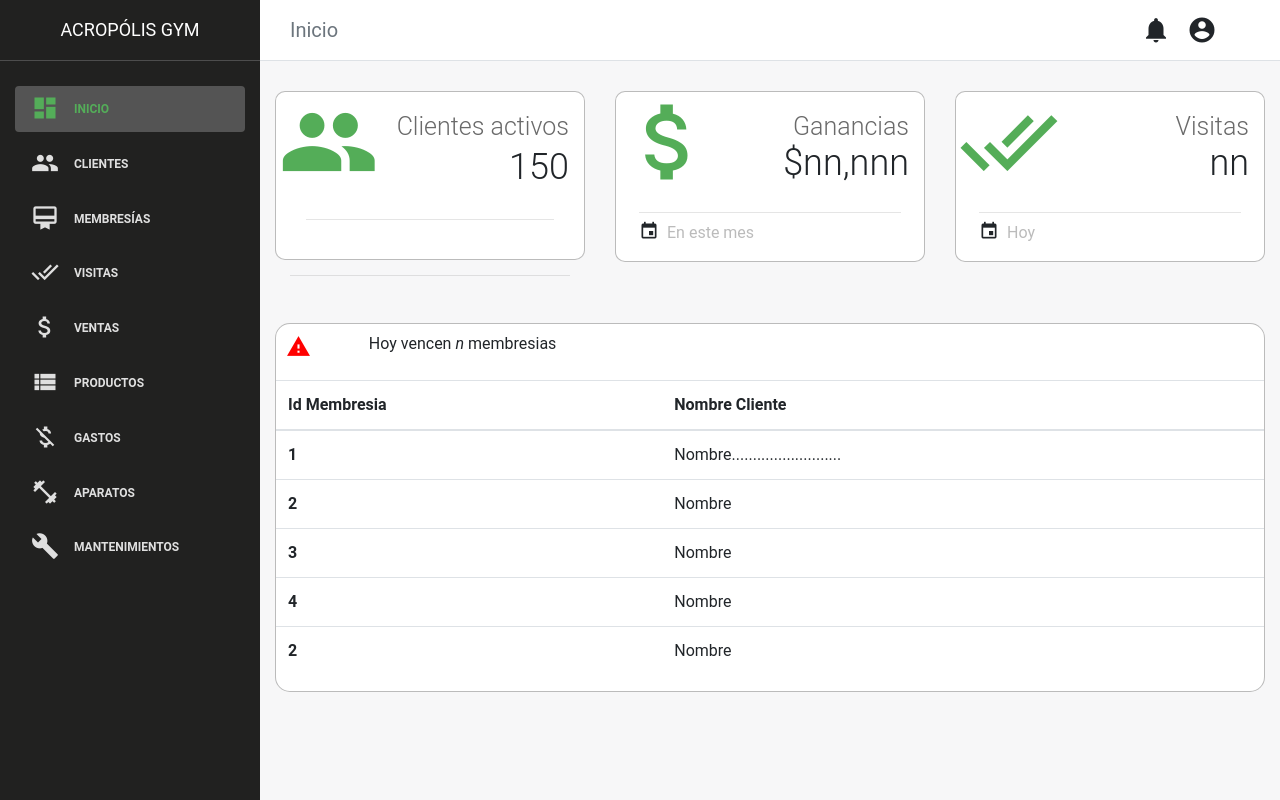
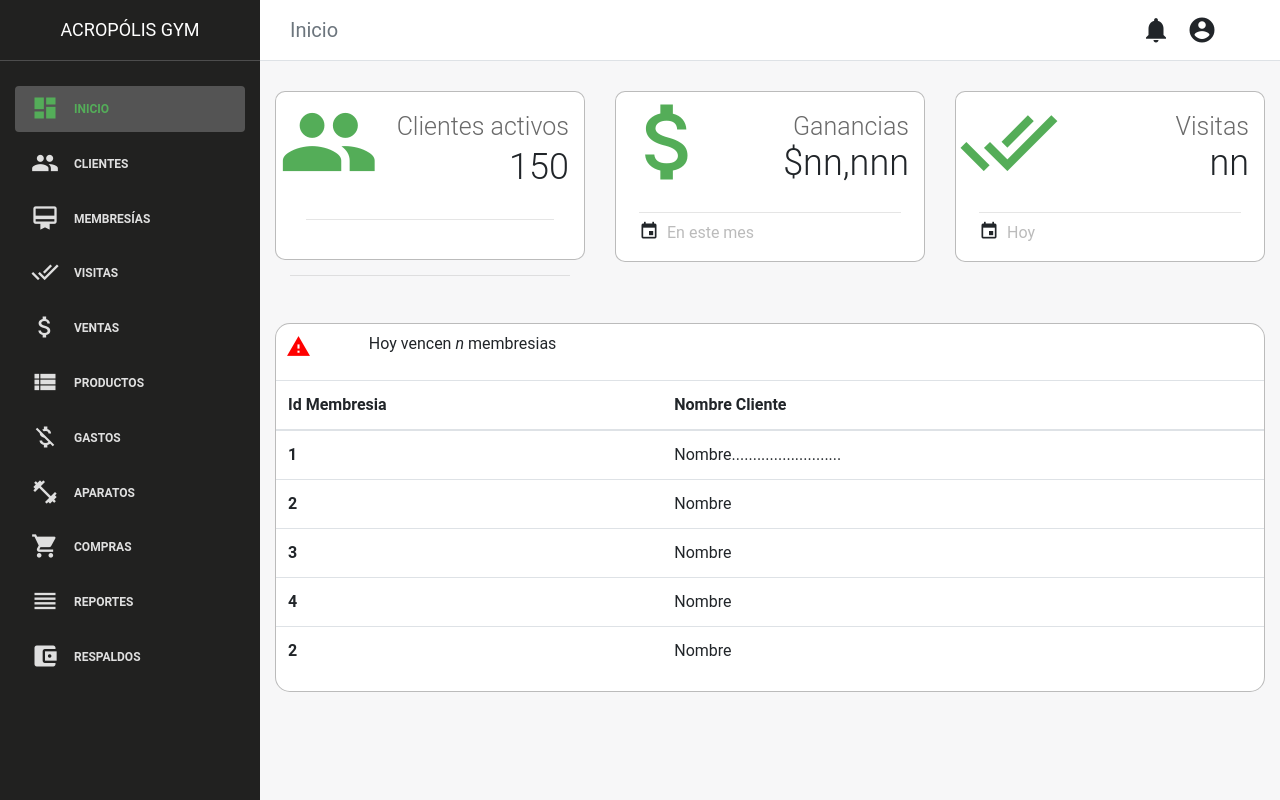
Before and after one commit to LunaMan01/sfgym, a PHP site: page / in a window 1280 px wide. Run offline with PHP 8.4, Linux system fonts and the light colour scheme.

Commit message:
Navegacion

```diff
--- a/html/clientes-components/clientes.html
+++ b/html/clientes-components/clientes.html
@@ -1,4 +1,6 @@
 <div class="container">
+
+
     <div class="row">
         <!-- Ingresar aqui columnas y contenido  -->
         <div class="col-12">
@@ -55,4 +57,6 @@
 </div>
 
 
+
+
 <!-- <script src="js/clientes.js" type="text/javascript"></script> -->
--- /dev/null
+++ b/html/membresias-components/membresias.html
@@ -0,0 +1 @@
+<h1>membresias</h1>
--- a/index.html
+++ b/index.html
@@ -16,32 +16,32 @@
 
 	<link rel="stylesheet" type="text/css" href="css/estilos.css">
 
-
-
+	<link rel="stylesheet" href="https://cdnjs.cloudflare.com/ajax/libs/toastr.js/latest/css/toastr.min.css">
 </head>
 
 <body>
 	<!-- Modal -->
-	<div class="modal fade" id="exampleModal" tabindex="-1" role="dialog" aria-labelledby="exampleModalLabel"
+	<div class="modal fade" id="eliminar-modal" tabindex="-1" role="dialog" aria-labelledby="exampleModalLabel"
 		aria-hidden="true">
 		<div class="modal-dialog" role="document">
 			<div class="modal-content">
 				<div class="modal-header">
-					<h5 class="modal-title" id="exampleModalLabel">Modal title</h5>
+					<h5 class="modal-title" id="exampleModalLabel">Eliminar</h5>
 					<button type="button" class="close" data-dismiss="modal" aria-label="Close">
 						<span aria-hidden="true">&times;</span>
 					</button>
 				</div>
 				<div class="modal-body">
-					...
+					Seguro que desea eliminar este registro
 				</div>
 				<div class="modal-footer">
-					<button type="button" class="btn btn-secondary" data-dismiss="modal">Close</button>
-					<button type="button" class="btn btn-primary">Save changes</button>
+					<button type="button" class="btn btn-secondary" data-dismiss="modal">Cancelar</button>
+					<button type="button" class="btn btn-primary">Confirmar</button>
 				</div>
 			</div>
 		</div>
 	</div>
+
 	<!-- ------------------------- -->
 	<div class="wrapper">
 		<div class="sidebar" data-color="sidebarcolor" id="sidebarmenu">
@@ -67,46 +67,58 @@
 							<p>Clientes</p>
 						</a>
 					</li>
-					<li class="nav-item">
-						<a href="#" class="nav-link">
+					<li class="nav-item" id="li-membresias">
+						<a href="#" class="nav-link" id="membresias-link">
 							<i class="material-icons">card_membership</i>
 							<p>Membresías</p>
 						</a>
 					</li>
-					<li class="nav-item">
-						<a href="#" class="nav-link">
+					<li class="nav-item" id="li-visitas">
+						<a href="#" class="nav-link" id="visitas-link">
 							<i class="material-icons">done_all</i>
 							<p>Visitas</p>
 						</a>
 					</li>
-					<li class="nav-item">
-						<a href="#" class="nav-link">
+					<li class="nav-item" id="li-ventas">
+						<a href="#" class="nav-link" id="ventas-link">
 							<i class="material-icons">attach_money</i>
 							<p>Ventas</p>
 						</a>
 					</li>
-					<li class="nav-item">
-						<a href="#" class="nav-link">
+					<li class="nav-item" id="li-productos">
+						<a href="#" class="nav-link" id="productos-link">
 							<i class="material-icons">view_list</i>
 							<p>Productos</p>
 						</a>
 					</li>
-					<li class="nav-item">
-						<a href="#" class="nav-link">
+					<li class="nav-item" id="li-gastos">
+						<a href="#" class="nav-link" id="gastos-link">
 							<i class="material-icons">money_off</i>
 							<p>Gastos</p>
 						</a>
 					</li>
-					<li class="nav-item">
-						<a href="#" class="nav-link">
+					<li class="nav-item" id="li-aparatos">
+						<a href="#" class="nav-link" id="aparatos-link">
 							<i class="material-icons">fitness_center</i>
 							<p>Aparatos</p>
 						</a>
 					</li>
-					<li class="nav-item">
-						<a href="#" class="nav-link">
-							<i class="material-icons">build</i>
-							<p>Mantenimientos</p>
+					<li class="nav-item" id="li-compras">
+						<a href="#" class="nav-link" id="compras-link">
+							<i class="material-icons">shopping_cart</i>
+							<p>Compras</p>
+						</a>
+					</li>
+					<li class="nav-item" id="li-reportes">
+						<a href="#" class="nav-link" id="reportes-link">
+							<i class="material-icons">reorder</i>
+							<p>Reportes</p>
+						</a>
+					</li>
+					<li class="nav-item" id="li-respaldos">
+						<a href="#" class="nav-link" id="respaldos-link">
+							<i class="material-icons">account_balance_wallet</i>
+							<p>Respaldos</p>
 						</a>
 					</li>
 
@@ -144,6 +156,7 @@
 			<div class="content">
 				<!--Contenido Principal-->
 
+
 			</div>
 
 
@@ -161,7 +174,8 @@
 		integrity="sha384-JjSmVgyd0p3pXB1rRibZUAYoIIy6OrQ6VrjIEaFf/nJGzIxFDsf4x0xIM+B07jRM"
 		crossorigin="anonymous"></script>
 	<script src="js/light-bootstrap-dashboard.js" type="text/javascript"></script>
-	<script src="js/menu-controller.js"></script>
+	<script src="js/menu-controller.js" type="module"></script>
+	<script src="js/components.js"></script>
 
 </body>
 
--- a/js/menu-controller.js
+++ b/js/menu-controller.js
@@ -1,25 +1,28 @@
-
 const inicioLink = document.querySelector('#inicio-link');
 const clientesLink = document.querySelector('#clientes-link');
+const membresiasLink = document.querySelector('#membresias-link');
+const visitasLink = document.querySelector('#visitas-link');
+const ventasLink = document.querySelector('#ventas-link');
+const productosLink = document.querySelector('#productos-link');
+const gastosLink = document.querySelector('#gastos-link');
+const aparatosLink = document.querySelector('#aparatos-link');
+const comprasLink = document.querySelector('#compras-link');
+const reportesLink = document.querySelector('#reportes-link');
+const respaldosLink = document.querySelector('#respaldos-link');
 const content = document.querySelector('.content');
 const divAdicional = document.querySelector('#elementos-adicionales');
 
 
-
-
-
-load('html/inicio.html', content);
-
-clientesLink.addEventListener('click', function () {
+const abrirClientes = () => {
     limpiarDivAdicional();
     document.querySelector('.active').classList.remove('active');
     document.querySelector('#li-clientes').className = 'active';
     load('html/clientes-components/clientes.html', content);
 
 
-    let addButton = '<div class="d-flex btn-add"><button class="btn btn-outline-success btn-sm my-2 my-sm-0 mr-3 rounded-pill" type="button" id="add-cliente-btn">Añadir cliente</button></div>';
-    let crearReporteButton = '<div class="d-flex btn-add-reporte"><button class="btn btn-outline-success btn-sm my-2 my-sm-0 mr-3 rounded-pill" type="submit" id="reporte-cliente-btn">Crear reporte</button><div>';
-    let buscarInput = '<div class"d-flex" id="buscar-div"><input class="form-control  rounded-pill search" type="search" placeholder="Search" aria-label="Search" id="buscar-cliente-input"></div>';
+    let addButton = new Button('Añadir cliente','add-cliente-btn').getButton();
+    let crearReporteButton = new Button('Reporte cliente','reporte-cliente-btn').getButton();
+    let buscarInput = new SearchInput('buscar-cliente-input').getSearchInput();
 
 
 
@@ -45,16 +48,40 @@ clientesLink.addEventListener('click', function () {
     document.head.appendChild(scriptEliminarCliente);
 
     document.querySelector('#titulo-modulo').textContent = 'Clientes';
-});
+};
+
+class Button {
+    constructor(text, id) {
+        this.text = text;
+        this.id = id;
+    }
+
+    getButton() {
+        return `
+            <div class="d-flex btn-add">
+            <button class="btn btn-outline-success btn-sm my-2 my-sm-0 mr-3 rounded-pill" type="button" id="${this.id}">${this.text}</button>
+            </div>
+        `;
+    }
+}
+
+class SearchInput {
+    constructor (id) {
+        this.id = id;
+    }
+
+    getSearchInput() {
+        return `
+        <div class"d-flex" id="buscar-div">
+            <input class="form-control  rounded-pill search" type="search" placeholder="Buscar" aria-label="Search" id="${this.id}">
+        </div>`;
+    }
+}
+
+load('html/inicio.html', content);
+
 
 inicioLink.addEventListener('click', function () {
-    removefile('clientes','js');
-
-
-    document.querySelector('#add-cliente-btn').remove();
-
-
-    divAdicional.innerHTML = '';
     limpiarDivAdicional();
     document.querySelector('.active').classList.remove('active');
     document.querySelector('#li-inicio').className = 'active';
@@ -64,8 +91,311 @@ inicioLink.addEventListener('click', function () {
 
 
 
+
+clientesLink.addEventListener('click',  abrirClientes);
+
+
+membresiasLink.addEventListener('click',  () => {
+    limpiarDivAdicional();
+    document.querySelector('.active').classList.remove('active');
+    document.querySelector('#li-membresias').className = 'active';
+    load('html/membresias-components/membresias.html', content);
+
+
+    let addButton = new Button('Añadir membresía','add-membresia-btn').getButton();
+    let crearReporteButton = new Button('Reporte membresia','reporte-membresia-btn').getButton();
+    let buscarInput = new SearchInput('buscar-membresia-input').getSearchInput();
+
+
+    divAdicional.innerHTML += addButton;
+    divAdicional.innerHTML += crearReporteButton;
+    divAdicional.innerHTML += buscarInput;
+
+    // let script = document.createElement('script');
+    // script.setAttribute('src', 'js/clientes/clientes.js');
+    // script.setAttribute('id', 'clientes-script');
+    // document.head.appendChild(script);
+
+    // let scriptMostrarClientes = document.createElement('script');
+    // scriptMostrarClientes.setAttribute('src', 'js/clientes/mostrar-clientes.js');
+    // document.head.appendChild(scriptMostrarClientes);
+
+    // let scriptEditarCliente = document.createElement('script');
+    // scriptEditarCliente.setAttribute('src', 'js/clientes/editar-cliente.js');
+    // document.head.appendChild(scriptEditarCliente);
+
+    // let scriptEliminarCliente = document.createElement('script');
+    // scriptEliminarCliente.setAttribute('src', 'js/clientes/eliminar-cliente.js');
+    // document.head.appendChild(scriptEliminarCliente);
+
+    document.querySelector('#titulo-modulo').textContent = 'Membresías';
+});
+
+visitasLink.addEventListener('click',  () => {
+    limpiarDivAdicional();
+    document.querySelector('.active').classList.remove('active');
+    document.querySelector('#li-visitas').className = 'active';
+    load('html/visitas-components/visitas.html', content);
+
+    let addButton = new Button('Añadir visita','add-visita-btn').getButton();
+    let crearReporteButton = new Button('Crear reporte','reporte-membresia-btn').getButton();
+    let buscarInput = new SearchInput('buscar-visita-input').getSearchInput();
+
+
+    divAdicional.innerHTML += addButton;
+    divAdicional.innerHTML += crearReporteButton;
+    divAdicional.innerHTML += buscarInput;
+
+    // let script = document.createElement('script');
+    // script.setAttribute('src', 'js/clientes/clientes.js');
+    // script.setAttribute('id', 'clientes-script');
+    // document.head.appendChild(script);
+
+    // let scriptMostrarClientes = document.createElement('script');
+    // scriptMostrarClientes.setAttribute('src', 'js/clientes/mostrar-clientes.js');
+    // document.head.appendChild(scriptMostrarClientes);
+
+    // let scriptEditarCliente = document.createElement('script');
+    // scriptEditarCliente.setAttribute('src', 'js/clientes/editar-cliente.js');
+    // document.head.appendChild(scriptEditarCliente);
+
+    // let scriptEliminarCliente = document.createElement('script');
+    // scriptEliminarCliente.setAttribute('src', 'js/clientes/eliminar-cliente.js');
+    // document.head.appendChild(scriptEliminarCliente);
+
+    document.querySelector('#titulo-modulo').textContent = 'Visitas';
+});
+
+ventasLink.addEventListener('click',  () => {
+    limpiarDivAdicional();
+    document.querySelector('.active').classList.remove('active');
+    document.querySelector('#li-ventas').className = 'active';
+    load('html/ventas-components/ventas.html', content);
+
+    let addButton = new Button('Añadir venta','add-venta-btn').getButton();
+    let crearReporteButton = new Button('Crear reporte','reporte-ventas-btn').getButton();
+    let buscarInput = new SearchInput('buscar-visita-input').getSearchInput();
+
+
+    divAdicional.innerHTML += addButton;
+    divAdicional.innerHTML += crearReporteButton;
+    divAdicional.innerHTML += buscarInput;
+
+    // let script = document.createElement('script');
+    // script.setAttribute('src', 'js/clientes/clientes.js');
+    // script.setAttribute('id', 'clientes-script');
+    // document.head.appendChild(script);
+
+    // let scriptMostrarClientes = document.createElement('script');
+    // scriptMostrarClientes.setAttribute('src', 'js/clientes/mostrar-clientes.js');
+    // document.head.appendChild(scriptMostrarClientes);
+
+    // let scriptEditarCliente = document.createElement('script');
+    // scriptEditarCliente.setAttribute('src', 'js/clientes/editar-cliente.js');
+    // document.head.appendChild(scriptEditarCliente);
+
+    // let scriptEliminarCliente = document.createElement('script');
+    // scriptEliminarCliente.setAttribute('src', 'js/clientes/eliminar-cliente.js');
+    // document.head.appendChild(scriptEliminarCliente);
+
+    document.querySelector('#titulo-modulo').textContent = 'Ventas';
+});
+
+productosLink.addEventListener('click',  () => {
+    limpiarDivAdicional();
+    document.querySelector('.active').classList.remove('active');
+    document.querySelector('#li-productos').className = 'active';
+    load('html/productos-components/productos.html', content);
+
+    let addButton = new Button('Añadir producto','add-producto-btn').getButton();
+    let crearReporteButton = new Button('Crear reporte','reporte-productos-btn').getButton();
+    let buscarInput = new SearchInput('buscar-producto-input').getSearchInput();
+
+
+    divAdicional.innerHTML += addButton;
+    divAdicional.innerHTML += crearReporteButton;
+    divAdicional.innerHTML += buscarInput;
+
+    // let script = document.createElement('script');
+    // script.setAttribute('src', 'js/clientes/clientes.js');
+    // script.setAttribute('id', 'clientes-script');
+    // document.head.appendChild(script);
+
+    // let scriptMostrarClientes = document.createElement('script');
+    // scriptMostrarClientes.setAttribute('src', 'js/clientes/mostrar-clientes.js');
+    // document.head.appendChild(scriptMostrarClientes);
+
+    // let scriptEditarCliente = document.createElement('script');
+    // scriptEditarCliente.setAttribute('src', 'js/clientes/editar-cliente.js');
+    // document.head.appendChild(scriptEditarCliente);
+
+    // let scriptEliminarCliente = document.createElement('script');
+    // scriptEliminarCliente.setAttribute('src', 'js/clientes/eliminar-cliente.js');
+    // document.head.appendChild(scriptEliminarCliente);
+
+    document.querySelector('#titulo-modulo').textContent = 'Productos';
+});
+
+gastosLink.addEventListener('click',  () => {
+    limpiarDivAdicional();
+    document.querySelector('.active').classList.remove('active');
+    document.querySelector('#li-gastos').className = 'active';
+    load('html/gastos-components/gastos.html', content);
+
+    let addButton = new Button('Añadir producto','add-gasto-btn').getButton();
+    let crearReporteButton = new Button('Crear reporte','reporte-gastos-btn').getButton();
+    let buscarInput = new SearchInput('buscar-gasto-input').getSearchInput();
+
+
+    divAdicional.innerHTML += addButton;
+    divAdicional.innerHTML += crearReporteButton;
+    divAdicional.innerHTML += buscarInput;
+
+    // let script = document.createElement('script');
+    // script.setAttribute('src', 'js/clientes/clientes.js');
+    // script.setAttribute('id', 'clientes-script');
+    // document.head.appendChild(script);
+
+    // let scriptMostrarClientes = document.createElement('script');
+    // scriptMostrarClientes.setAttribute('src', 'js/clientes/mostrar-clientes.js');
+    // document.head.appendChild(scriptMostrarClientes);
+
+    // let scriptEditarCliente = document.createElement('script');
+    // scriptEditarCliente.setAttribute('src', 'js/clientes/editar-cliente.js');
+    // document.head.appendChild(scriptEditarCliente);
+
+    // let scriptEliminarCliente = document.createElement('script');
+    // scriptEliminarCliente.setAttribute('src', 'js/clientes/eliminar-cliente.js');
+    // document.head.appendChild(scriptEliminarCliente);
+
+    document.querySelector('#titulo-modulo').textContent = 'Gastos';
+});
+
+aparatosLink.addEventListener('click',  () => {
+    limpiarDivAdicional();
+    document.querySelector('.active').classList.remove('active');
+    document.querySelector('#li-aparatos').className = 'active';
+    load('html/aparatos-components/aparatos.html', content);
+
+    let addButton = new Button('Añadir aparato','add-aparato-btn').getButton();
+
+    let buscarInput = new SearchInput('buscar-aparato-input').getSearchInput();
+
+
+    divAdicional.innerHTML += addButton;
+    divAdicional.innerHTML += buscarInput;
+
+    // let script = document.createElement('script');
+    // script.setAttribute('src', 'js/clientes/clientes.js');
+    // script.setAttribute('id', 'clientes-script');
+    // document.head.appendChild(script);
+
+    // let scriptMostrarClientes = document.createElement('script');
+    // scriptMostrarClientes.setAttribute('src', 'js/clientes/mostrar-clientes.js');
+    // document.head.appendChild(scriptMostrarClientes);
+
+    // let scriptEditarCliente = document.createElement('script');
+    // scriptEditarCliente.setAttribute('src', 'js/clientes/editar-cliente.js');
+    // document.head.appendChild(scriptEditarCliente);
+
+    // let scriptEliminarCliente = document.createElement('script');
+    // scriptEliminarCliente.setAttribute('src', 'js/clientes/eliminar-cliente.js');
+    // document.head.appendChild(scriptEliminarCliente);
+
+    document.querySelector('#titulo-modulo').textContent = 'Aparatos';
+});
+
+comprasLink.addEventListener('click',  () => {
+    limpiarDivAdicional();
+    document.querySelector('.active').classList.remove('active');
+    document.querySelector('#li-compras').className = 'active';
+    load('html/compras-components/compras.html', content);
+
+    let addButton = new Button('Añadir compras','add-compra-btn').getButton();
+    let crearReporteButton = new Button('Crear reporte','reporte-compras-btn').getButton();
+    let buscarInput = new SearchInput('buscar-compra-input').getSearchInput();
+
+
+    divAdicional.innerHTML += addButton;
+    divAdicional.innerHTML += crearReporteButton;
+    divAdicional.innerHTML += buscarInput;
+
+    // let script = document.createElement('script');
+    // script.setAttribute('src', 'js/clientes/clientes.js');
+    // script.setAttribute('id', 'clientes-script');
+    // document.head.appendChild(script);
+
+    // let scriptMostrarClientes = document.createElement('script');
+    // scriptMostrarClientes.setAttribute('src', 'js/clientes/mostrar-clientes.js');
+    // document.head.appendChild(scriptMostrarClientes);
+
+    // let scriptEditarCliente = document.createElement('script');
+    // scriptEditarCliente.setAttribute('src', 'js/clientes/editar-cliente.js');
+    // document.head.appendChild(scriptEditarCliente);
+
+    // let scriptEliminarCliente = document.createElement('script');
+    // scriptEliminarCliente.setAttribute('src', 'js/clientes/eliminar-cliente.js');
+    // document.head.appendChild(scriptEliminarCliente);
+
+    document.querySelector('#titulo-modulo').textContent = 'Compras';
+});
+
+reportesLink.addEventListener('click',  () => {
+    limpiarDivAdicional();
+    document.querySelector('.active').classList.remove('active');
+    document.querySelector('#li-reportes').className = 'active';
+    load('html/reportes-components/reportes.html', content);
+
+
+    // let script = document.createElement('script');
+    // script.setAttribute('src', 'js/clientes/clientes.js');
+    // script.setAttribute('id', 'clientes-script');
+    // document.head.appendChild(script);
+
+    // let scriptMostrarClientes = document.createElement('script');
+    // scriptMostrarClientes.setAttribute('src', 'js/clientes/mostrar-clientes.js');
+    // document.head.appendChild(scriptMostrarClientes);
+
+    // let scriptEditarCliente = document.createElement('script');
+    // scriptEditarCliente.setAttribute('src', 'js/clientes/editar-cliente.js');
+    // document.head.appendChild(scriptEditarCliente);
+
+    // let scriptEliminarCliente = document.createElement('script');
+    // scriptEliminarCliente.setAttribute('src', 'js/clientes/eliminar-cliente.js');
+    // document.head.appendChild(scriptEliminarCliente);
+
+    document.querySelector('#titulo-modulo').textContent = 'Reportes';
+});
+
+respaldosLink.addEventListener('click',  () => {
+    limpiarDivAdicional();
+    document.querySelector('.active').classList.remove('active');
+    document.querySelector('#li-respaldos').className = 'active';
+    load('html/respaldos-components/respaldos.html', content);
+
+
+    // let script = document.createElement('script');
+    // script.setAttribute('src', 'js/clientes/clientes.js');
+    // script.setAttribute('id', 'clientes-script');
+    // document.head.appendChild(script);
+
+    // let scriptMostrarClientes = document.createElement('script');
+    // scriptMostrarClientes.setAttribute('src', 'js/clientes/mostrar-clientes.js');
+    // document.head.appendChild(scriptMostrarClientes);
+
+    // let scriptEditarCliente = document.createElement('script');
+    // scriptEditarCliente.setAttribute('src', 'js/clientes/editar-cliente.js');
+    // document.head.appendChild(scriptEditarCliente);
+
+    // let scriptEliminarCliente = document.createElement('script');
+    // scriptEliminarCliente.setAttribute('src', 'js/clientes/eliminar-cliente.js');
+    // document.head.appendChild(scriptEliminarCliente);
+
+    document.querySelector('#titulo-modulo').textContent = 'Respaldos';
+});
+
 function load(url, element) {
-    req = new XMLHttpRequest();
+    var req = new XMLHttpRequest();
     req.open("POST", url, false);
     req.send(null);
     element.innerHTML = req.responseText;
@@ -74,15 +404,3 @@ function load(url, element) {
 function limpiarDivAdicional() {
     divAdicional.innerHTML = '';
 }
-
-function removefile(filename, filetype){
-    var targetelement=(filetype=="js")? "script" : (filetype=="css")? "link" : "none" //determine element type to create nodelist from
-    var targetattr=(filetype=="js")? "src" : (filetype=="css")? "href" : "none" //determine corresponding attribute to test for
-    var allsuspects=document.getElementsByTagName(targetelement)
-    for (var i=allsuspects.length; i>=0; i--){ //search backwards within nodelist for matching elements to remove
-    if (allsuspects[i] && allsuspects[i].getAttribute(targetattr)!=null && allsuspects[i].getAttribute(targetattr).indexOf(filename)!=-1)
-        allsuspects[i].parentNode.removeChild(allsuspects[i]) //remove element by calling parentNode.removeChild()
-    }
-}
-
-//Medias querys
--- a/php/clientes/consultarClientes.php
+++ b/php/clientes/consultarClientes.php
@@ -12,7 +12,7 @@
         '<td>
             <i class="material-icons actions mr-2"> remove_red_eye</i>
             <i class="material-icons actions edit-action mr-2"> create</i>
-            <i class="material-icons actions delete-action mr-2" data-toggle="modal" href="#exampleModal"> delete</i> </td>
+            <i class="material-icons actions delete-action mr-2" data-toggle="modal" href="#eliminar-modal"> delete</i> </td>
         </tr>';
     }
 
```
Also changed, not shown: html/clientes-components/agregar-cliente.html (+11 -1 lines), js/clientes/addCliente.js (+14 -1 lines), js/clientes/clientes.js (+14 -14 lines), js/clientes/mostrar-clientes.js (+4 -8 lines), js/components.js (added, +15 -0 lines), html/aparatos-components/aparatos.html (added), html/compras-components/compras.html (added), html/gastos-components/gastos.html (added), html/productos-components/productos.html (added), html/reportes-components/reportes.html (added), html/respaldos-components/respaldos.html (added), html/ventas-components/ventas.html (added), html/visitas-components/visitas.html (added), php/clientes/añadirCliente.php (line endings or trailing spaces).
